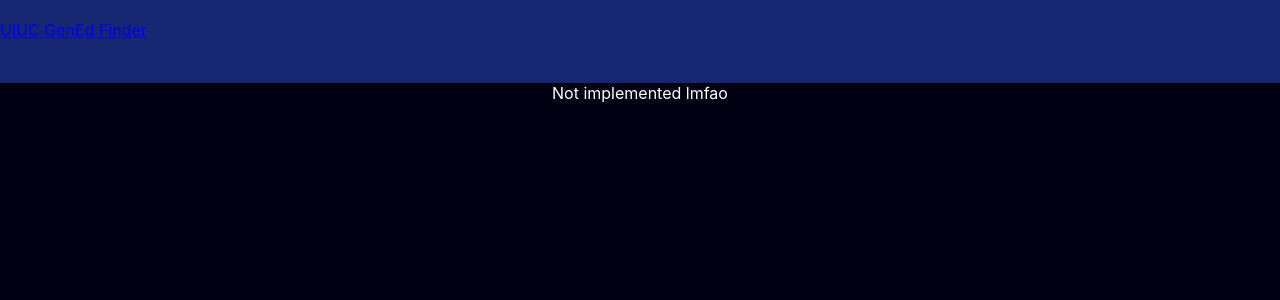
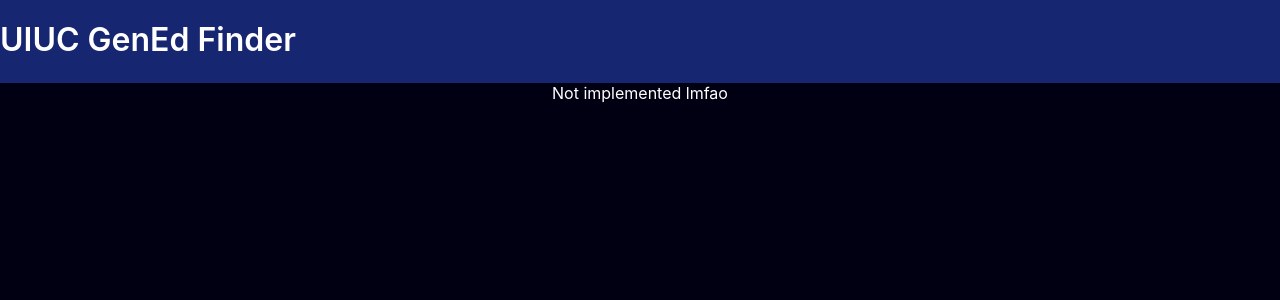
Before and after one commit to JCalago02/UIUC-GenEd-Finder, a React (Create React App) app: page / in a window 1280 px wide. Shown: the top 300 px of the page. Built offline with nearby package versions, Linux system fonts and the light colour scheme.

Commit message:
Add header navigation links and formatting

```diff
--- a/src/Components/Header/Header.js
+++ b/src/Components/Header/Header.js
@@ -4,8 +4,14 @@ function Header() {
     return (
         <div className="header-background-div">
             <section className="header-content">
-                <Link to="/">UIUC GenEd Finder</Link>
-                <Link to="find-classes">Find Classes</Link>
+                <Link className='header-link main-link' to="/">UIUC GenEd Finder</Link>
+                <div className="right-align-links">
+                    <Link className='header-link' to="about">About</Link>
+                    <Link className='header-link' to="find-classes">Find Classes</Link>
+                    <Link className='header-link' to="share">Share</Link>
+                    <Link className='header-link' to="login">Login</Link>
+                </div>
+
             </section>
         </div>
     )
```
